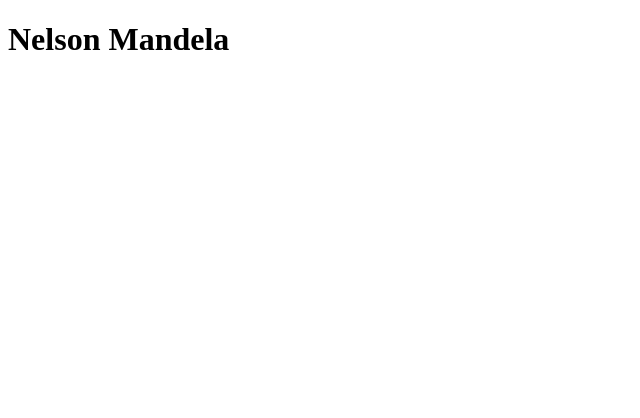
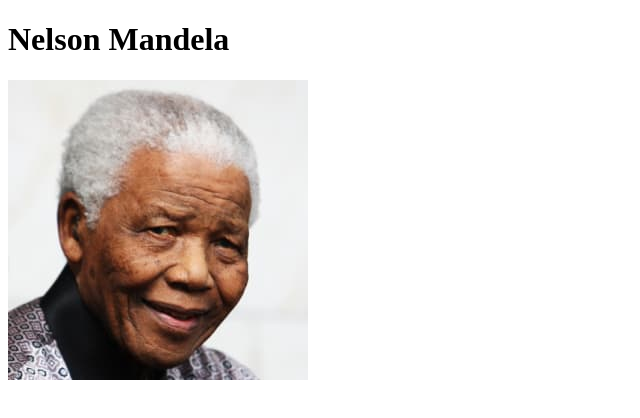
Before and after one commit to samir011235/Samir-Renice, a plain HTML site: page index.html in a window 1280 px wide. Shown: the whole page, without its empty margins (0-640 px from the left). Drawn offline with Linux system fonts and the light colour scheme.

Commit message:
added image

```diff
--- a/index.html
+++ b/index.html
@@ -9,7 +9,12 @@
   <body>
   <main id="main">
     <h1 id="title">Nelson Mandela</h1>
+    <div id="img-div">
+    	<img id="image" src="img/nelson-mandela.jpg" alt="Nelson Mandela">
+    </div>
+
   </main>
+
     <script src="https://cdn.freecodecamp.org/testable-projects-fcc/v1/bundle.js"></script>
     <script  src="js/index.js"></script>
   </body>
```
Also changed, not shown: Img/nelson-mandela.jpg (added).
